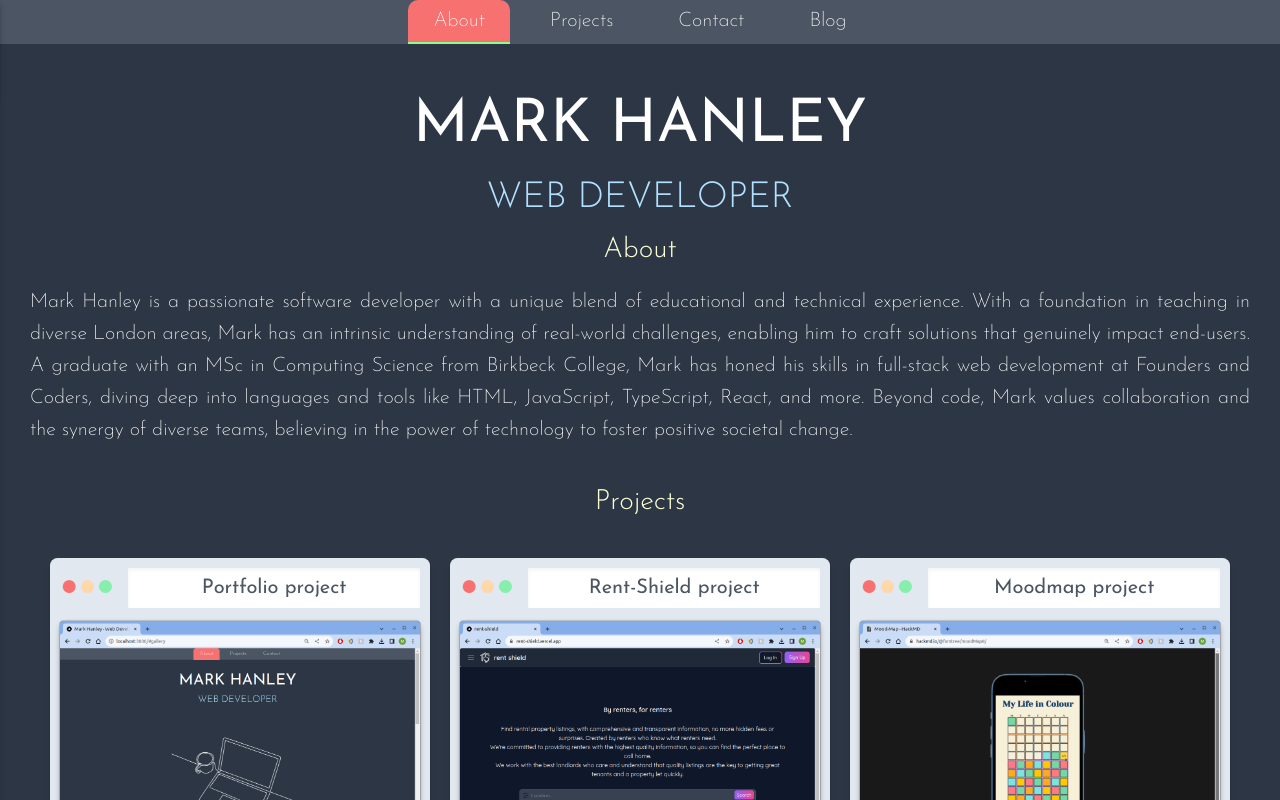
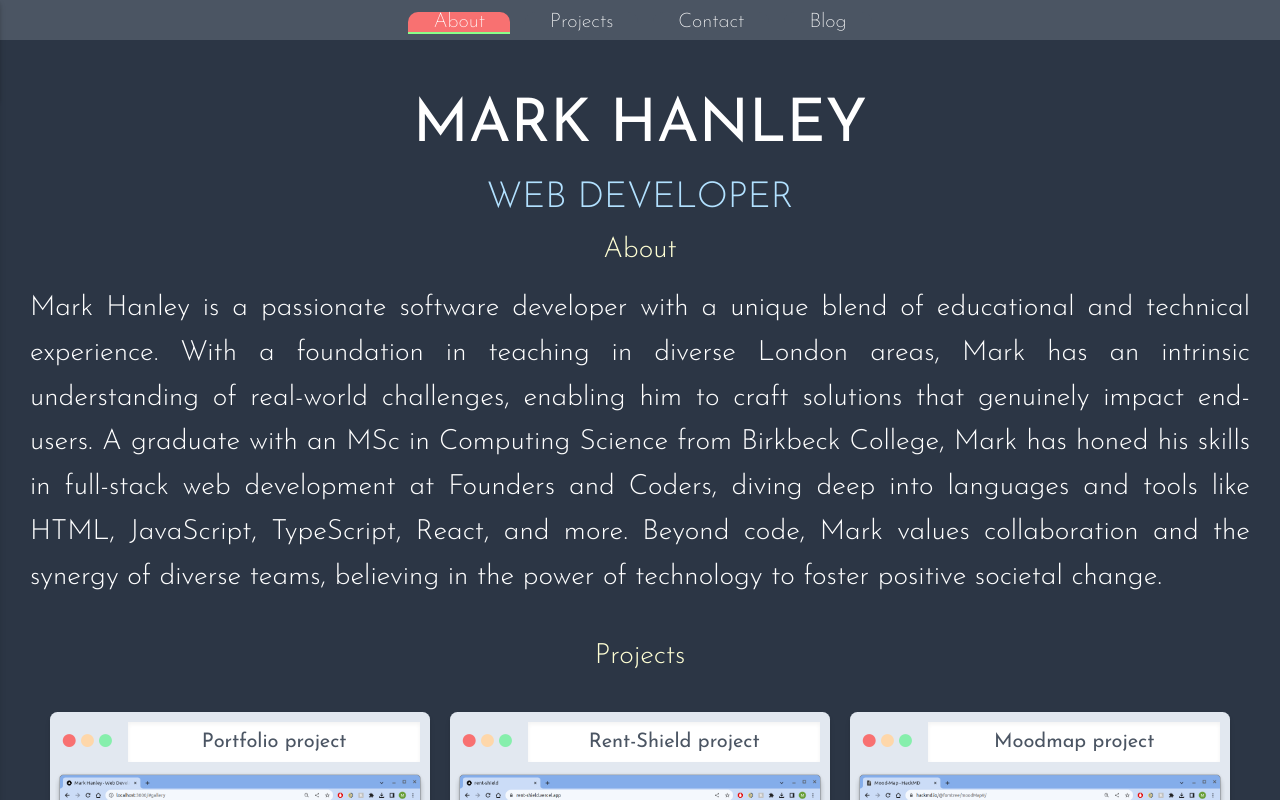
Before and after one commit to hanleymark/portfolio-web, a Next.js app: page / in a window 1280 px wide. Shown: the top 800 px of the page. Built offline with nearby package versions, Linux system fonts and the light colour scheme.

Commit message:
Navbar display tweaks

```diff
--- a/app/layout.tsx
+++ b/app/layout.tsx
@@ -1,3 +1,4 @@
+import NavBar from '@/components/navbar';
 import './globals.css';
 import type { Metadata } from 'next';
 
@@ -14,7 +15,10 @@ export default function RootLayout({
 }) {
   return (
     <html lang='en' data-theme='dark'>
-      <body>{children}</body>
+      <body>
+        <NavBar />
+        {children}
+      </body>
     </html>
   );
 }
--- a/app/page.tsx
+++ b/app/page.tsx
@@ -1,18 +1,14 @@
 'use client';
-
-import NavBar from '@/components/navbar';
 import About from '@/components/about';
 import Contact from '@/components/contact';
 import ProjectGallery from '@/components/projectGallery';
 import AnimatedTitle from '@/components/animatedTitle';
 import { projects } from '@/data/projectData';
-import React, { useRef } from 'react';
 import LaptopAnimation from '@/components/laptopAnimation';
 
 export default function Home() {
   return (
-    <div id={'about'}>
-      <NavBar />
+    <div id='about'>
       <div className='mx-auto max-w-screen-xl px-2 sm:px-4 lg:px-6'>
         <div className='h-10'></div>
         <AnimatedTitle text={'MARK HANLEY'} replay={true} />
--- a/components/about.tsx
+++ b/components/about.tsx
@@ -1,4 +1,3 @@
-import React, { useRef } from 'react';
 import styles from './about.module.css';
 
 interface Props {
@@ -10,7 +9,7 @@ const About = ({ heading }: Props) => {
     <section>
       {heading && <h3>{heading}</h3>}
 
-      <p>
+      <p className={styles.paragraph}>
         Mark Hanley is a passionate software developer with a unique blend of
         educational and technical experience. With a foundation in teaching in
         diverse London areas, Mark has an intrinsic understanding of real-world
--- a/components/galleryWindow.tsx
+++ b/components/galleryWindow.tsx
@@ -1,3 +1,5 @@
+'use client';
+
 import React, { useRef } from 'react';
 import { ProjectData } from '@/types/projects';
 import Image from 'next/image';
--- a/components/laptopAnimation.tsx
+++ b/components/laptopAnimation.tsx
@@ -1,9 +1,9 @@
 'use client';
-import React, { useRef } from 'react';
+import { useEffect, useRef } from 'react';
 
 const LaptopAnimation = () => {
   const ref = useRef(null);
-  React.useEffect(() => {
+  useEffect(() => {
     import('@lottiefiles/lottie-player');
   });
   return (
--- a/components/navButton.module.css
+++ b/components/navButton.module.css
@@ -1,5 +1,5 @@
 .navButton {
-  @apply rounded-t-lg bg-gray-600 px-5 py-1 text-white;
+  @apply rounded-t-lg bg-gray-600 px-5 h-full text-white;
   border-bottom: 2px solid transparent;
   transition: all 0.2s ease-in-out;
 
--- a/components/navButton.tsx
+++ b/components/navButton.tsx
@@ -8,7 +8,7 @@ type NavButtonProps = {
   onClick: () => void;
 };
 
-const NavButton = ({ content, link, isActive, onClick }: NavButtonProps) => {
+const NavButton = ({ content, link, isActive, isMobile, onClick }: NavButtonProps) => {
   return (
     <Link
       href={link}
--- a/components/navbar.tsx
+++ b/components/navbar.tsx
@@ -73,20 +73,21 @@ const NavBar = () => {
 
   return (
     <header className='w-full'>
-      <nav className='fixed z-10  flex h-auto h-max w-screen justify-end space-x-3 bg-gray-600 px-8 md:justify-center'>
+      <nav className='fixed z-10 flex h-8 w-screen items-end border-b-2 border-transparent justify-end space-x-3 bg-gray-600 px-8 md:justify-center'>
         <MobileNav open={open} setOpen={setOpen} />
         {navButtonData.map((button) => {
           return (
+            <div className='hidden md:block' key={`nav-${button.content}`}>
               <NavButton
-              key={`nav-${button.content}`}
                 content={button.content}
                 link={button.link}
                 isActive={activeButton === button.content}
                 onClick={() => setActiveButton(button.content)}
               />
+            </div>
           );
         })}
-        <div className='HELLO flex items-center justify-center'>
+        <div className='flex items-center justify-center'>
           <div
             className='z-20 flex h-7 w-7 cursor-pointer flex-col items-center justify-center space-y-2 md:hidden'
             onClick={() => {
```
Lines whose indentation alone changed are shown as unchanged.
